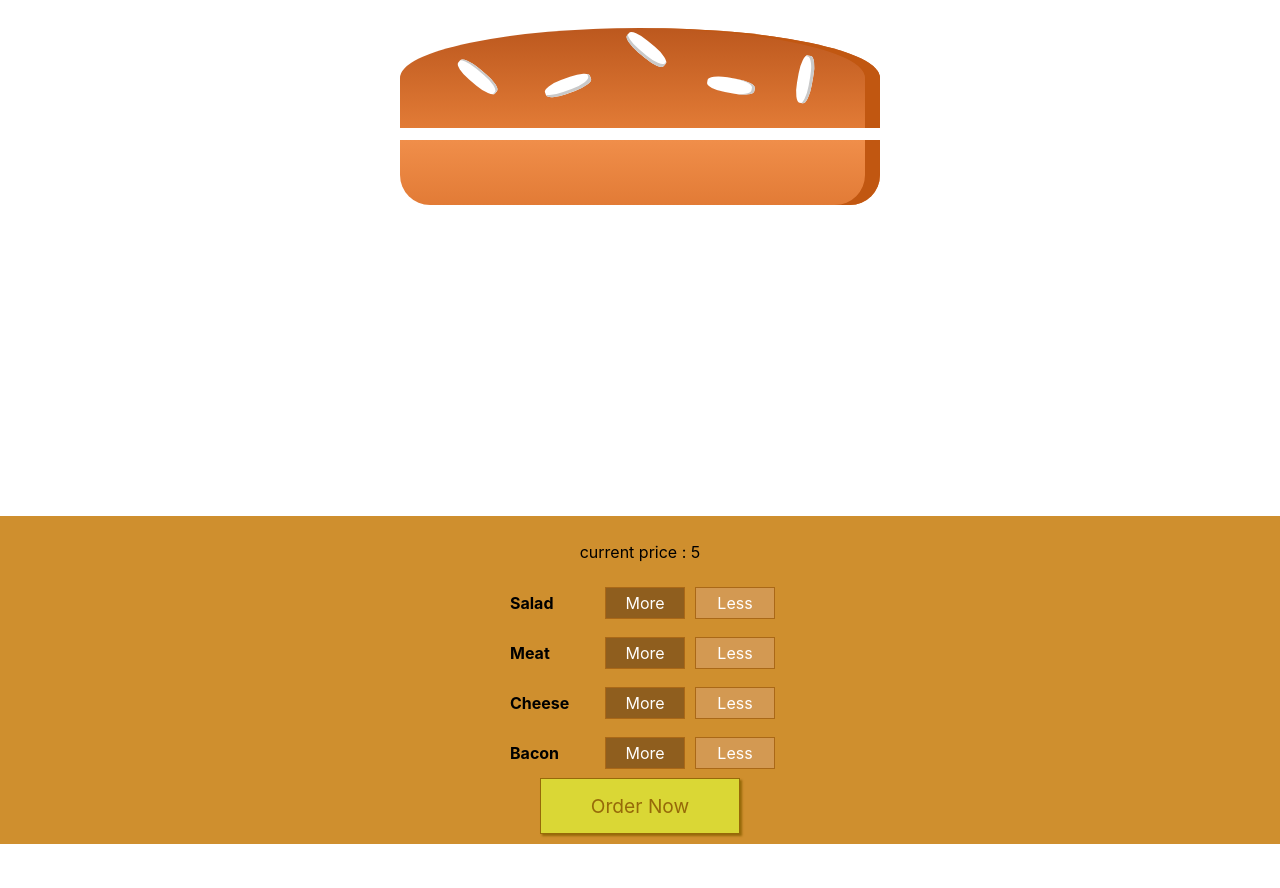
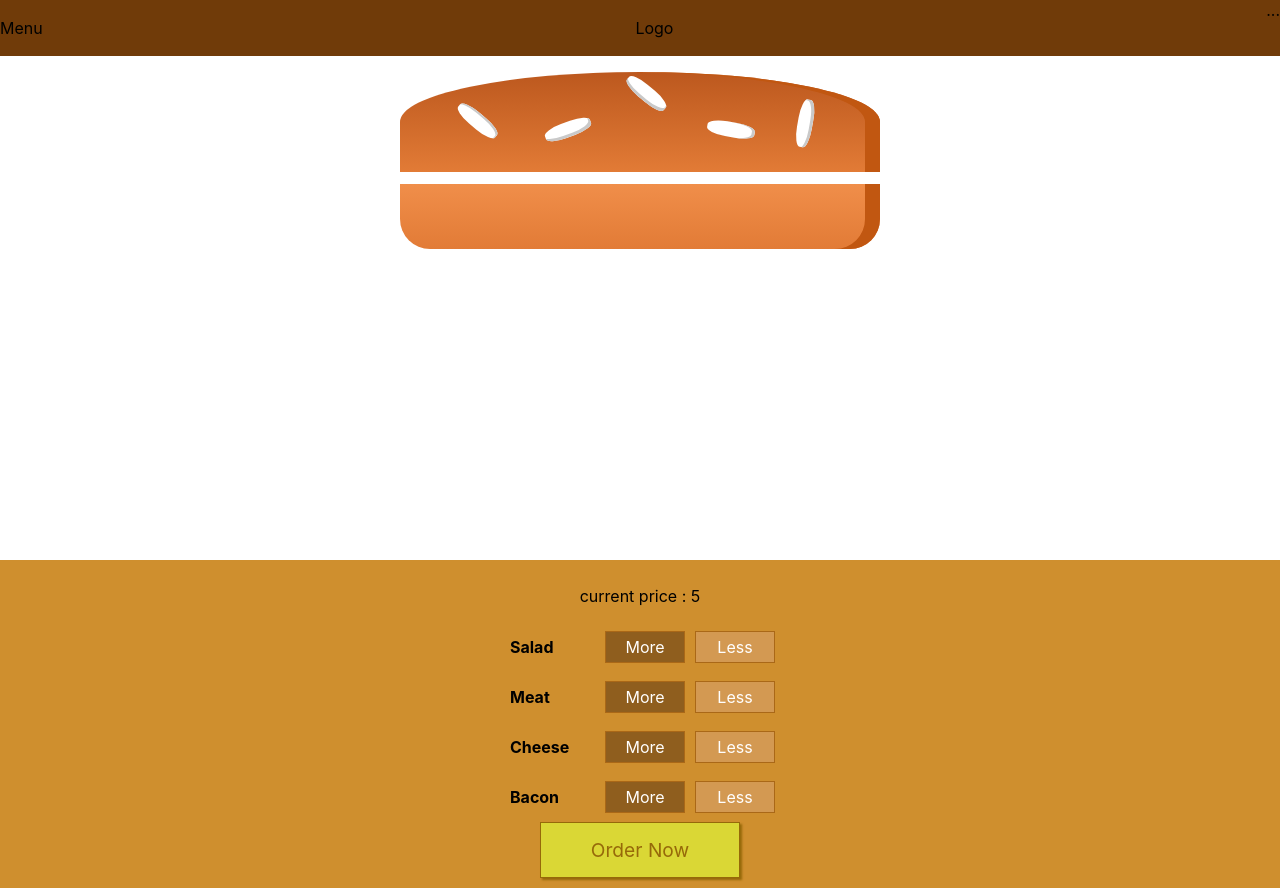
Before and after one commit to darkdoomrag3/Burger-builder-and-order-in-react, a React (Create React App) app: page / in a window 1280 px wide. Before the commit the page ends 844 px from the top, so only its background shows below. Built offline with nearby package versions, Linux system fonts and the light colour scheme.

Commit message:
adding toolbar

```diff
--- a/src/App.js
+++ b/src/App.js
@@ -3,13 +3,14 @@
 import './App.css';
 import Navbar from './component/navbar/navbar';
 import BurgerMaker from './BurgerMaker/BagerMaker';
+import ToolBar from './component/ToolBar/ToolBar';
 
 
 class App extends React.Component {
   render() {
     return (
       <div>
-        <Navbar/>
+       <ToolBar/>
         <BurgerMaker/>
 
 
--- a/src/BurgerMaker/BagerMaker.js
+++ b/src/BurgerMaker/BagerMaker.js
@@ -104,7 +104,6 @@
                     purchasingCanceledHandler={this.purchasingCancelHandler}
                     purchaseContinueHandler={this.purchaseContinue}
 
-
                     />
 
                 </Modal>
--- a/src/component/Burger/burger.css
+++ b/src/component/Burger/burger.css
@@ -6,6 +6,7 @@
     text-align: center;
     font-size: 1.2rem;
     font-weight: bold;
+    margin-top: 60px;
 
 }
 
--- a/src/component/CustomButton/CustomButton.js
+++ b/src/component/CustomButton/CustomButton.js
@@ -9,4 +9,4 @@
 )
 
 
-export default CustomButton
+export default CustomButton;
--- /dev/null
+++ b/src/component/ToolBar/ToolBar.js
@@ -0,0 +1,19 @@
+import React from 'react';
+import './toolbar.css';
+
+const ToolBar = (props) => {
+    return (
+
+        <header className='Toolbar'>
+            <div>Menu</div>
+            <div>Logo</div>
+            <nav>...</nav>
+
+
+        </header>
+
+
+    )
+}
+
+export default ToolBar
--- /dev/null
+++ b/src/component/ToolBar/toolbar.css
@@ -0,0 +1,21 @@
+.Toolbar{
+height : 56px;
+width: 100%;
+top : 0;
+position: fixed;
+left: 0;
+background-color: #703B09;
+display: flex;
+justify-content: space-between;
+align-items: center;
+box-sizing: border-box;
+padding: 0 , 20px;
+z-index: 90;
+
+}
+
+
+.Toolbar nav {
+height: 100%;
+
+}
```
